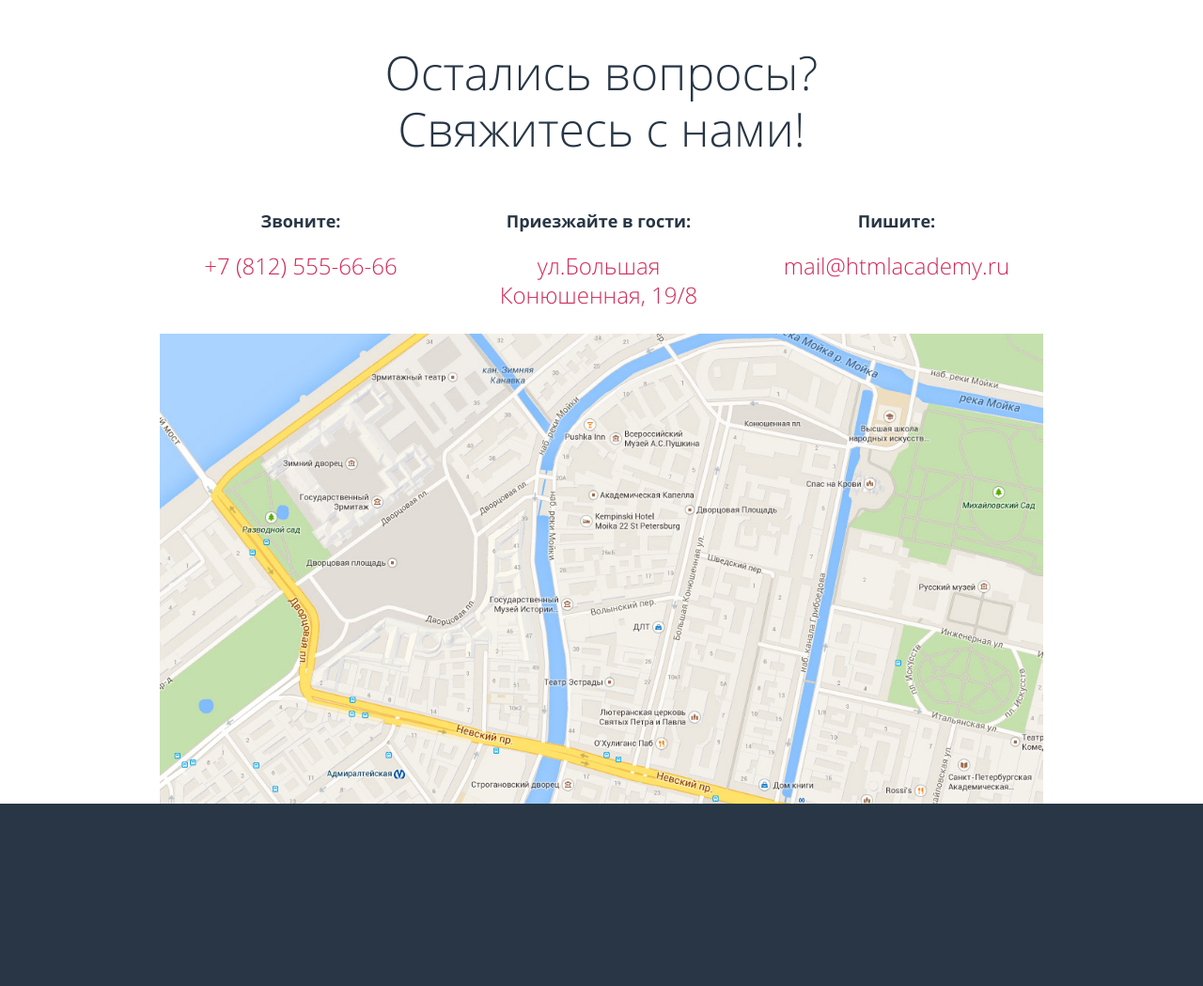
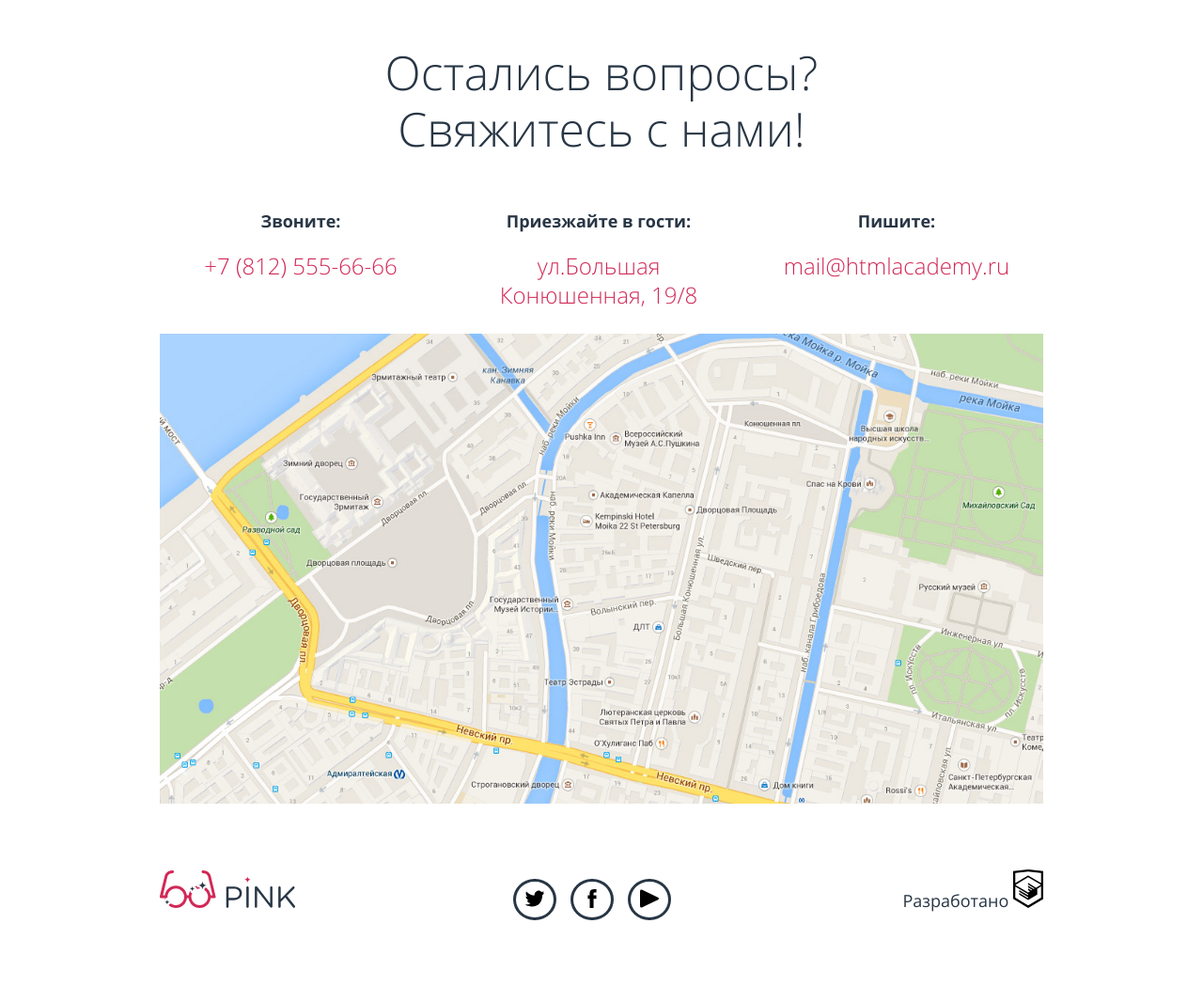
Before and after one commit to zeckson/125753-pink, a website: page index.html in a window 1280 px wide. Shown: the part 3179-4228 px from the top of the page at 94% size. Before the commit the page ends 4034 px from the top, so only its background shows below. Drawn offline with nearby package versions, Linux system fonts and the light colour scheme; files that its build step writes are made by us from their sources; files whose address does not match are found by name.

Commit message:
.footer-index fix

```diff
--- a/sass/footer.scss
+++ b/sass/footer.scss
@@ -19,9 +19,10 @@
 .footer-index {
   margin-top: -111px;
 
-  .footer__end {
-    display: none;
-  }
+}
+
+.footer-index .footer__end {
+  display: none;
 }
 
 .footer__map {
@@ -81,6 +82,10 @@
     margin-top: -119px;
   }
 
+  .footer-index .footer__end {
+    display: flex;
+  }
+
   .footer__map {
     height: 378px;
     margin-top: -22px;
```
